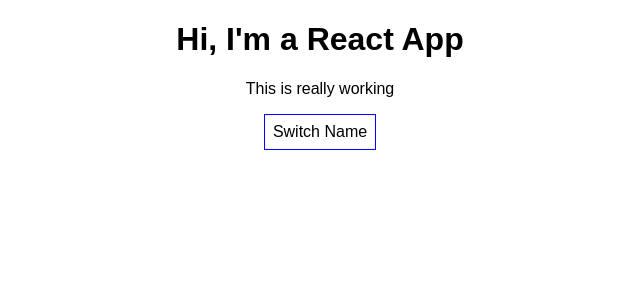
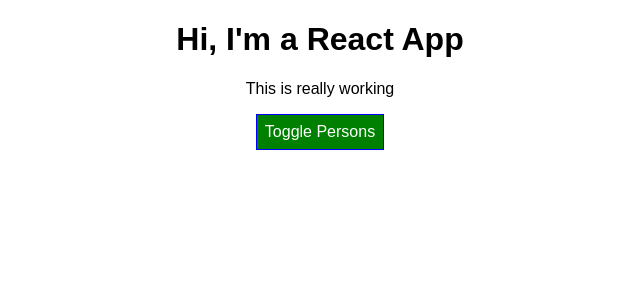
Before and after one commit to lucasgrocha/-react-complete-guide2, a React (Create React App) app: page / in a window 1280 px wide. Shown: the top 300 px of the page, without its empty margins (320-960 px from the left). Built offline with nearby package versions, Linux system fonts and the light colour scheme.

Commit message:
66. Setting Styles Dynamically

```diff
--- a/src/App.js
+++ b/src/App.js
@@ -45,7 +45,8 @@
   render() {
 
     const style = {
-      backgroundColor: 'white',
+      backgroundColor: 'green',
+      color: 'white',
       font: 'inherit',
       border: '1px solid blue',
       padding: '8px',
@@ -68,6 +69,8 @@
           })}
         </div>
       )
+
+      style.backgroundColor = 'red'
     }
 
     return (
@@ -76,7 +79,7 @@
         <p>This is really working</p>
         <button
           style={style}
-          onClick={this.togglePersonsHandler}>Switch Name</button>
+          onClick={this.togglePersonsHandler}>Toggle Persons</button>
         {persons}
       </div>
     );
```
